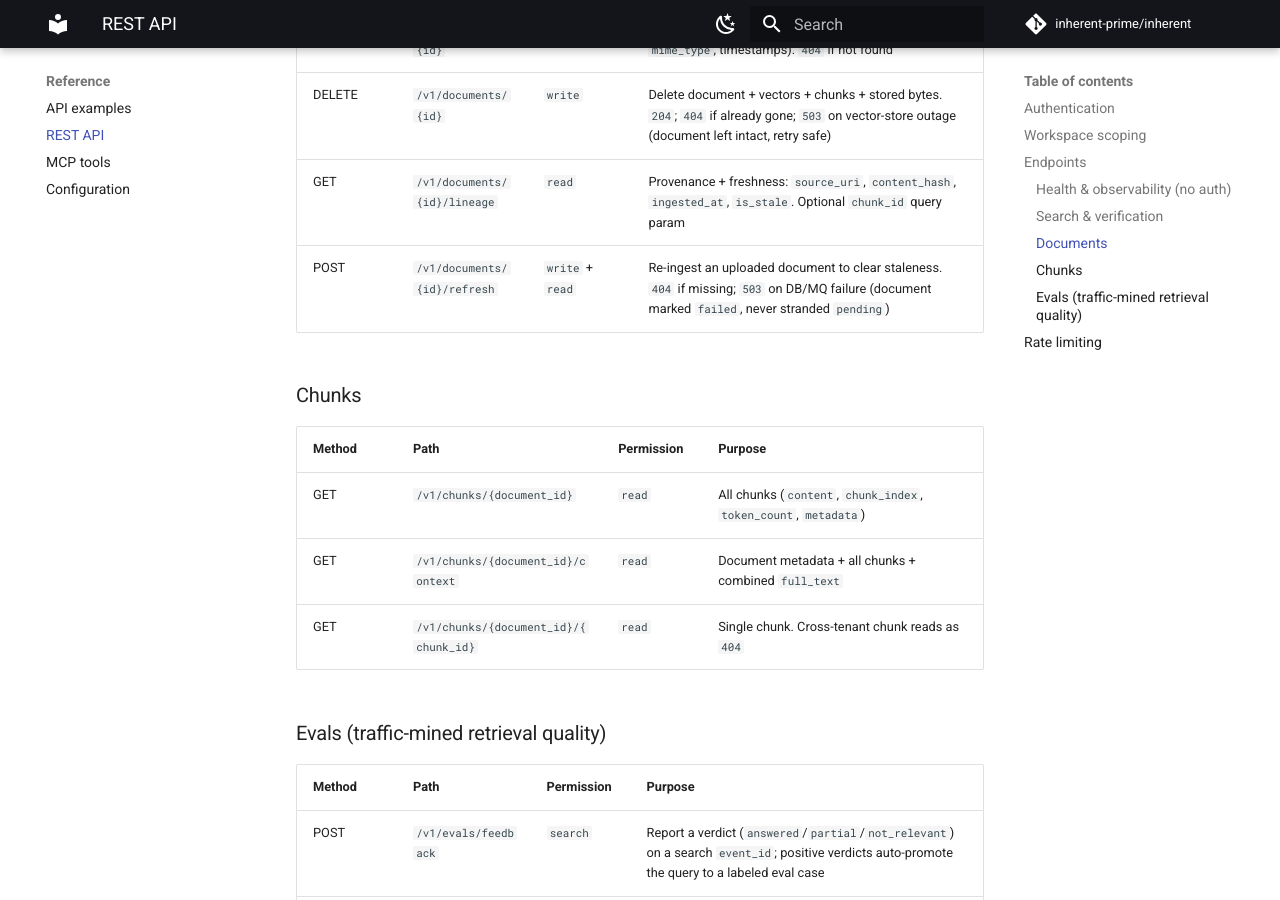
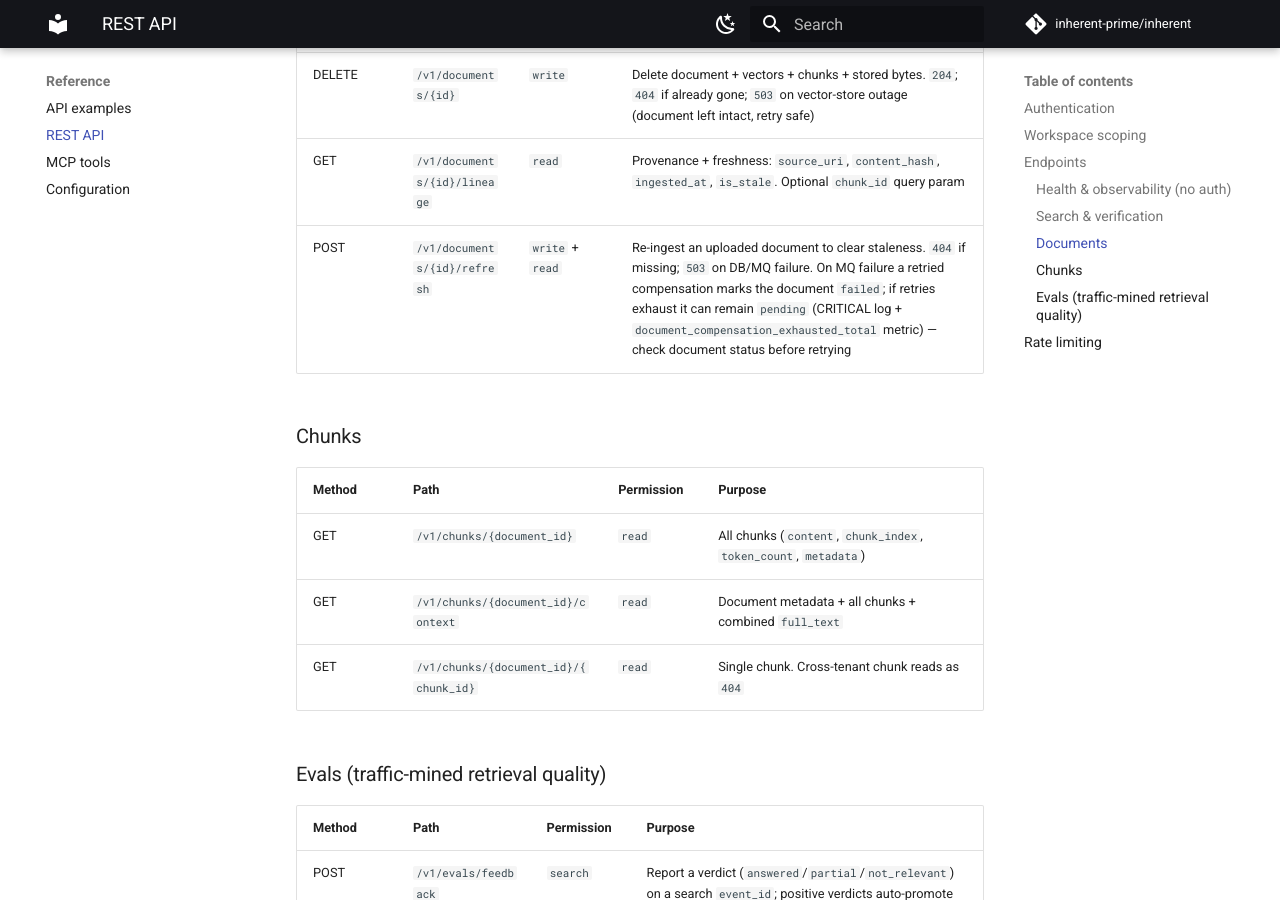
Before and after one commit to akash1047/inherent, an MkDocs documentation site: the page built from docs/reference/rest-api.md, in a window 1280 px wide and 900 px high, scrolled down 1984 px. Built offline with MkDocs 1.6.1 and Material for MkDocs 9.7.7, drawn with Linux system fonts in a browser that asks for light colours; comment, search, counter and statistics services are not loaded.

Commit message:
docs: correct refresh compensation claim to best-effort per compensation.py
Co-Authored-By: Claude Fable 5 <noreply@anthropic.com>

```diff
--- a/docs/reference/rest-api.md
+++ b/docs/reference/rest-api.md
@@ -59,7 +59,7 @@ Select a workspace with the `X-Workspace-Id` header.
 | GET | `/v1/documents/{id}` | `read` | Document metadata (`status`, `chunk_count`, `mime_type`, timestamps). `404` if not found |
 | DELETE | `/v1/documents/{id}` | `write` | Delete document + vectors + chunks + stored bytes. `204`; `404` if already gone; `503` on vector-store outage (document left intact, retry safe) |
 | GET | `/v1/documents/{id}/lineage` | `read` | Provenance + freshness: `source_uri`, `content_hash`, `ingested_at`, `is_stale`. Optional `chunk_id` query param |
-| POST | `/v1/documents/{id}/refresh` | `write` + `read` | Re-ingest an uploaded document to clear staleness. `404` if missing; `503` on DB/MQ failure (document marked `failed`, never stranded `pending`) |
+| POST | `/v1/documents/{id}/refresh` | `write` + `read` | Re-ingest an uploaded document to clear staleness. `404` if missing; `503` on DB/MQ failure. On MQ failure a retried compensation marks the document `failed`; if retries exhaust it can remain `pending` (CRITICAL log + `document_compensation_exhausted_total` metric) — check document status before retrying |
 
 ### Chunks
 
```
